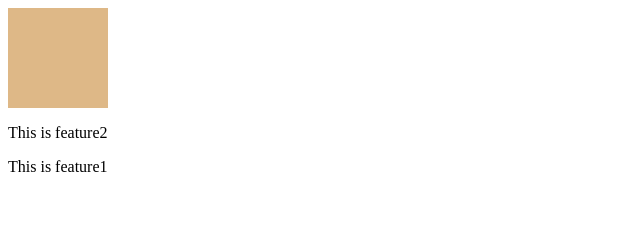
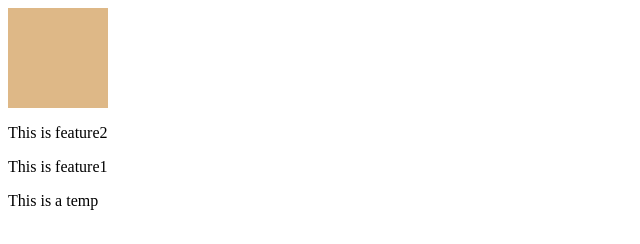
Before and after one commit to ChinthaRithwik/localrepo, a plain HTML site: page index.html in a window 1280 px wide. Shown: the whole page, without its empty margins (0-640 px from the left). Drawn offline with Linux system fonts and the light colour scheme.

Commit message:
add temp line

```diff
--- a/index.html
+++ b/index.html
@@ -10,5 +10,6 @@
 <div></div>
     <p>This is feature2</p>
     <p>This is feature1</p>
+    <p>This is a temp</p>
 </body>
 </html>
```
